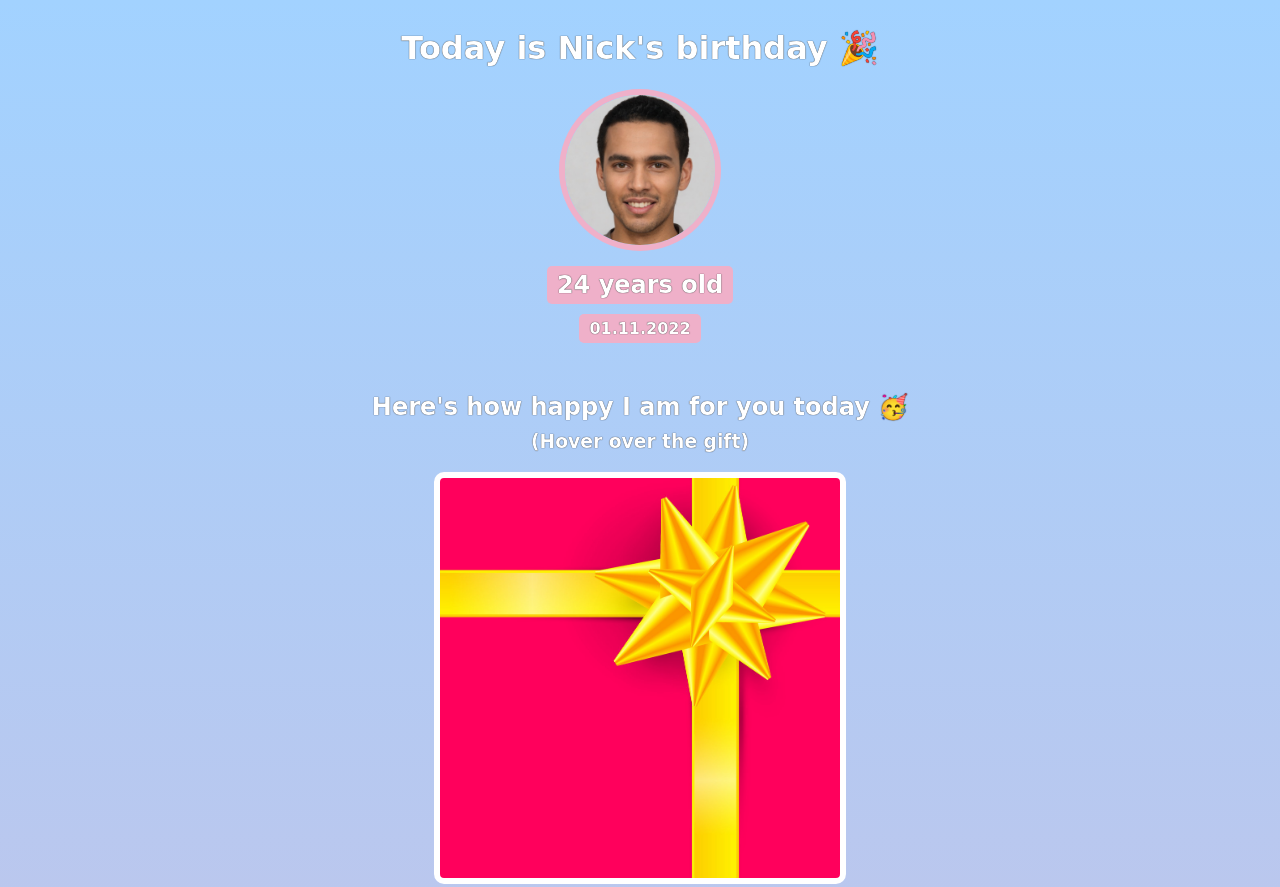
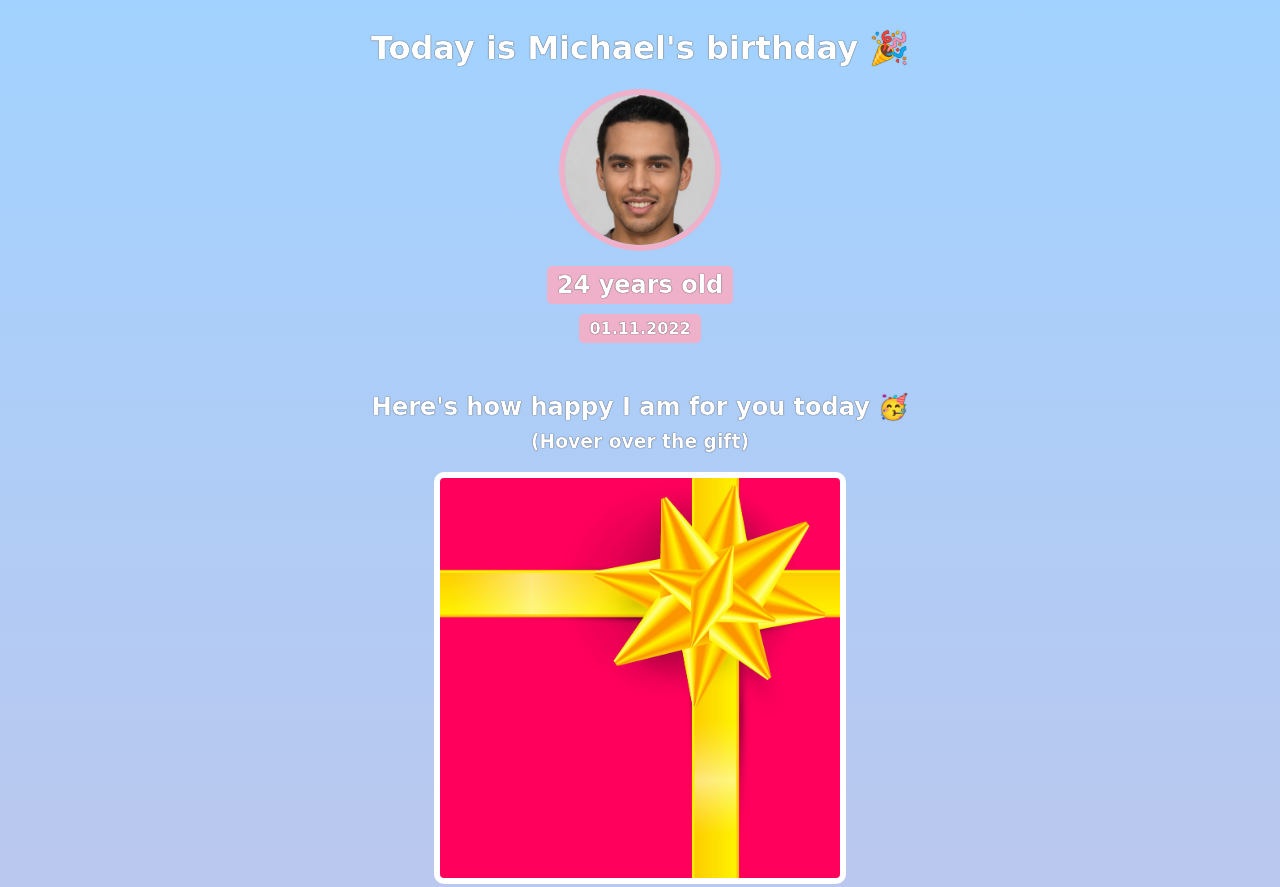
Before and after one commit to mirakhmadoovv/birthday-gift, a website built with Vite: page index.html in a window 1280 px wide. Shown: the top 887 px of the page. Built offline with nearby package versions, Linux system fonts and the light colour scheme; a web font is replaced by a local one.

Commit message:
Name changed to Michael

```diff
--- a/index.html
+++ b/index.html
@@ -7,7 +7,7 @@
     </head>
     <body>
         <div id="header">
-            <h1>Today is Nick's birthday 🎉</h1>
+            <h1>Today is Michael's birthday 🎉</h1>
             <img id="bff-img" src="images/nick.jpg">
             <h2 id="bday-age">24 years old</h2>
             <h4 id="bday-date">01.11.2022</h4>
```
